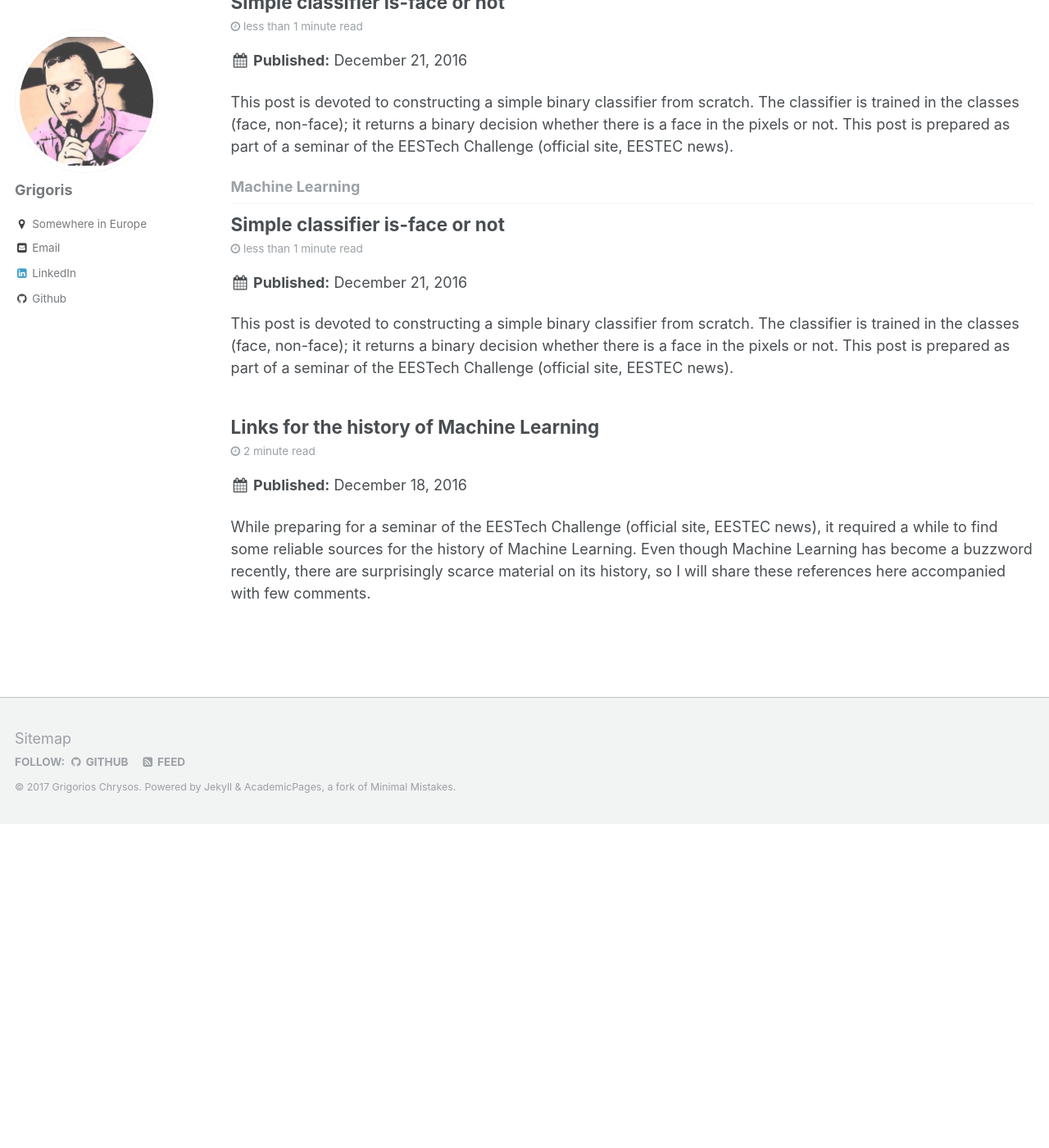
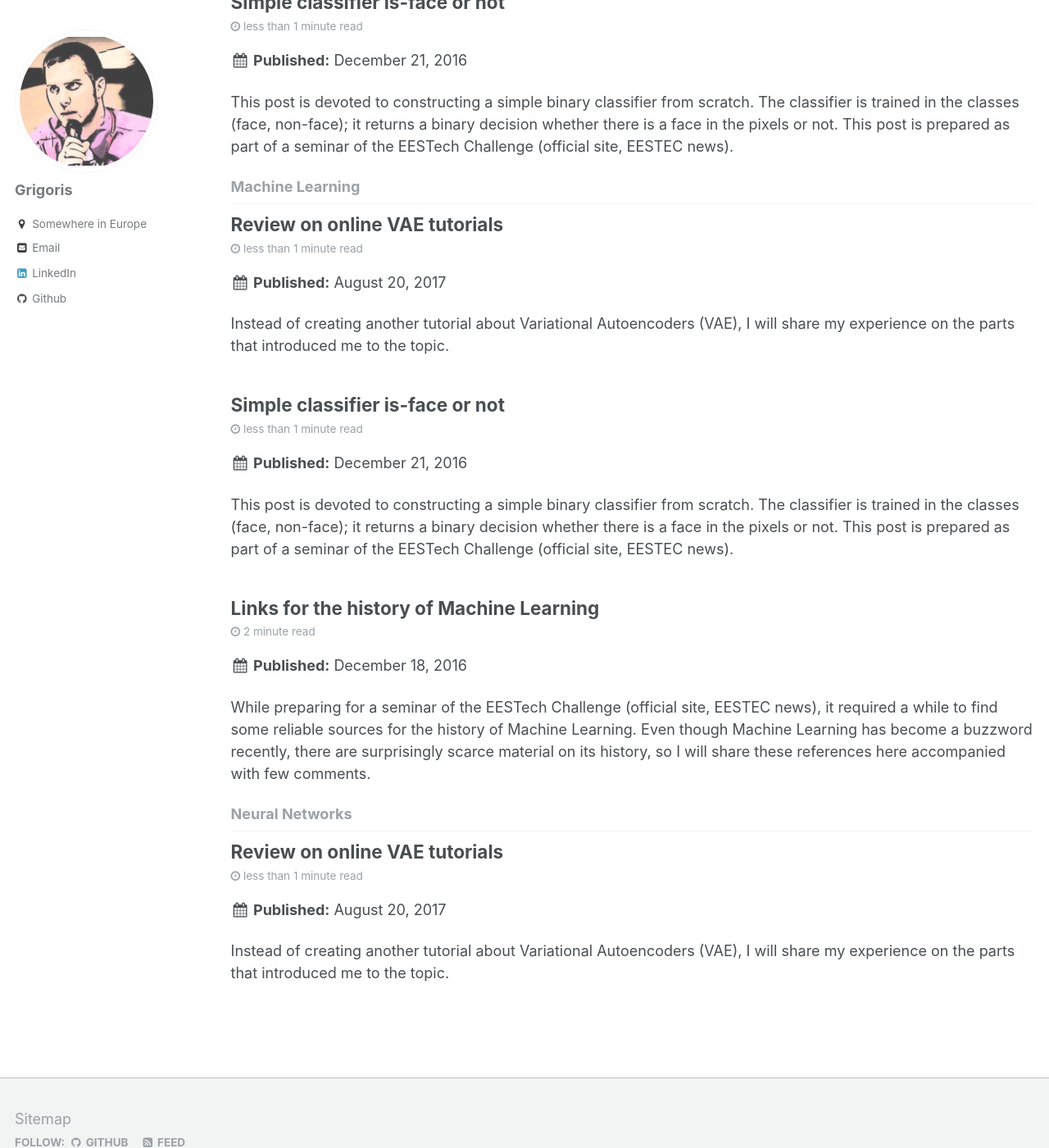
Before and after one commit to grigorisg9gr/grigorisg9gr.github.io, a Jekyll site: the page built from _pages/category-archive.html, in a window 1280 px wide and 1400 px high, scrolled down 225 px. Shown: the whole window at 82% size. Built offline with Jekyll 4.4.1, drawn with Linux system fonts in a browser that asks for light colours; before the commit the page ends 1230 px from its top, so only the background shows below that.

Commit message:
Add the post for VAE review, part 1.

```diff
--- a/_config.yml
+++ b/_config.yml
@@ -11,7 +11,7 @@ title                    : "Grigoris' personal website."
 title_separator          : "-"
 name                     : &name "Grigorios Chrysos"
 description              : &description "This site features my personal thoughts, mostly for work/research-related topics."
-url                      : https://grigorisg9gr.github.io  # http://127.0.0.1:4000/ # the base hostname & protocol for your site
+url                      : http://127.0.0.1:4000/  # https://grigorisg9gr.github.io  # http://127.0.0.1:4000/ # the base hostname
 baseurl                  : "" # the subpath of your site, e.g. "/blog"
 repository               : "grigorisg9gr/grigorisg9gr.github.io"
 teaser                   :  # filename of teaser fallback teaser image placed in /images/, .e.g. "500x300.png"
--- /dev/null
+++ b/_posts/2017-08-20-vae-review.md
@@ -0,0 +1,15 @@
+---
+title:  "Review on online VAE tutorials"
+categories:
+  - Machine Learning
+  - Neural Networks
+tags:
+  - machine learning
+  - variational autoencoders
+  - neural networks
+  - review
+---
+
+Instead of creating another tutorial about Variational Autoencoders (VAE), I will share my experience on the parts that introduced me to the topic.
+
+VAE are a type of neural network (function approximators) that model the low-dimensional distribution of the data and then can sample from this distribution to generate synthetic data.
```
